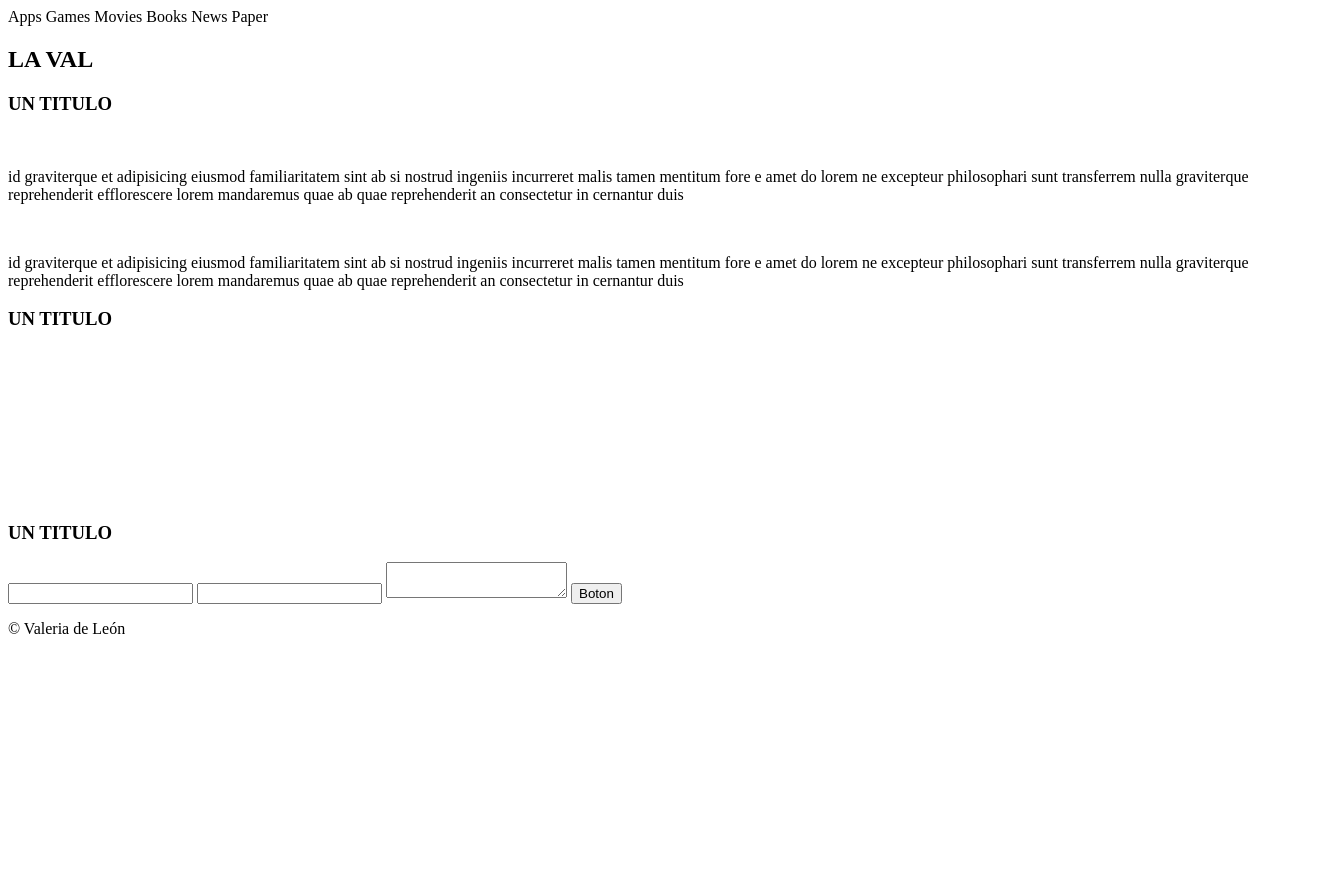
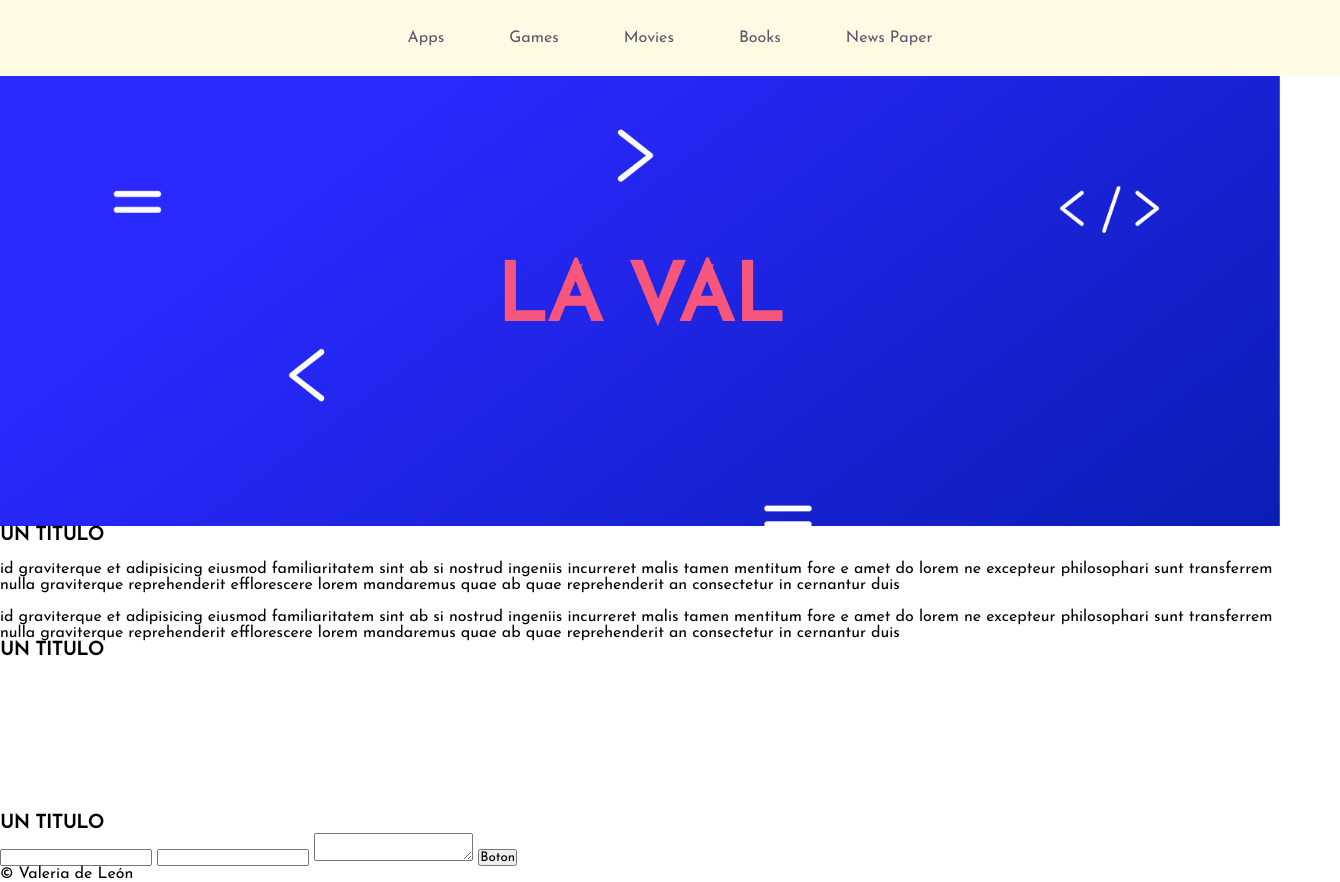
Before and after one commit to valerydeleon/exResponsiveDesign, a plain HTML site: page index.html in a window 1280 px wide. Shown: the whole page, 1340 px wide, since content can reach past the window. Before the commit the page ends 800 px from the top, so only its background shows below. Drawn offline with Linux system fonts and the light colour scheme.

Commit message:
header y apps listo

```diff
--- /dev/null
+++ b/assets/css/apps.css
@@ -0,0 +1,19 @@
+#contenedorApps {
+    display: flex;
+    justify-content: center;
+    align-items: center;
+    text-align: center;
+    height: 450px;
+    background-image: url(../img/lavalweb.png);
+    background-size: cover;
+}
+
+#contenedorApps .encabezado{
+  display: flex;
+  justify-content: center;
+  align-items: center;
+  color: #F7567C;
+  font-size: 80px;
+  font-stretch: ultra-expanded;
+  font-weight: bolder;
+}
--- a/assets/css/main.css
+++ b/assets/css/main.css
@@ -0,0 +1,22 @@
+*{
+    margin: 0;
+    padding: 0;
+    font-family: 'Josefin Sans', sans-serif;
+}
+
+header {
+    display: flex;
+    justify-content: center;
+    background-color: #FFFAE3; /*crema*/
+    padding: 30px;
+    width: 100%;
+    z-index: 1;
+}
+
+header nav .link{
+    justify-content: flex-start;
+    color: #fff;
+    padding: 10px 30px;
+    text-decoration: none;
+    color: #5D576B; /*morado*/
+}
--- a/index.html
+++ b/index.html
@@ -4,17 +4,19 @@
 <head>
     <meta charset="utf-8" lang="es">
     <title>ex responsive design</title>
+    <link href="https://fonts.googleapis.com/css?family=Josefin+Sans" rel="stylesheet">
     <link rel="stylesheet" type="text/css" href="assets/css/main.css" />
+    <link rel="stylesheet" type="text/css" href="assets/css/apps.css" />
 </head>
 
 <body>
     <header id="contenedorNavegador">
         <nav>
-            <a class="link"> Apps </a>
-            <a class="link"> Games </a>
-            <a class="link"> Movies </a>
-            <a class="link"> Books </a>
-            <a class="link"> News Paper </a>
+            <a class="link" href="" > Apps </a>
+            <a class="link" href="" > Games </a>
+            <a class="link" href="" > Movies </a>
+            <a class="link" href="" > Books </a>
+            <a class="link" href="" > News Paper </a>
         </nav>
     </header>
 
@@ -33,6 +35,7 @@
                 quae ab quae reprehenderit an consectetur in cernantur duis
             </p>
         </section>
+
         <section class="informacion" >
               <img class="imagen"  />
               <p class="texto" >
```
Also changed, not shown: assets/css/informacion.css (added), assets/img/lavalweb.png (added). Lines whose indentation alone changed are shown as unchanged.
